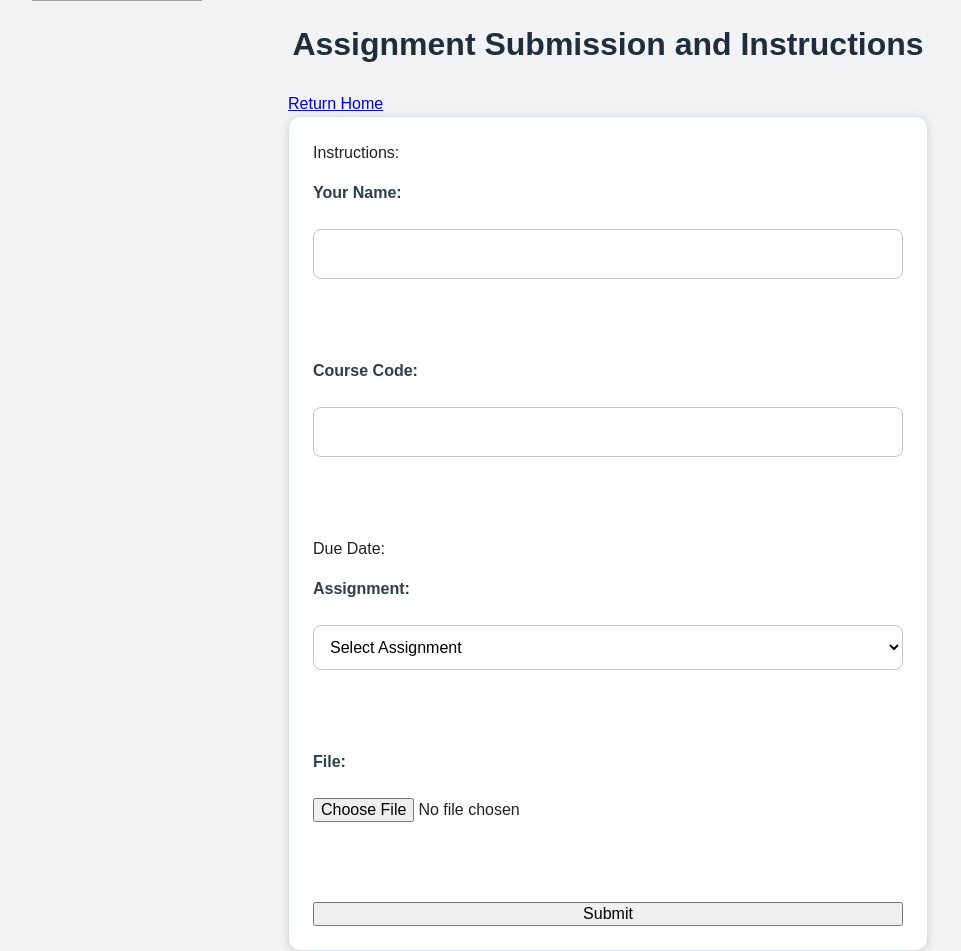
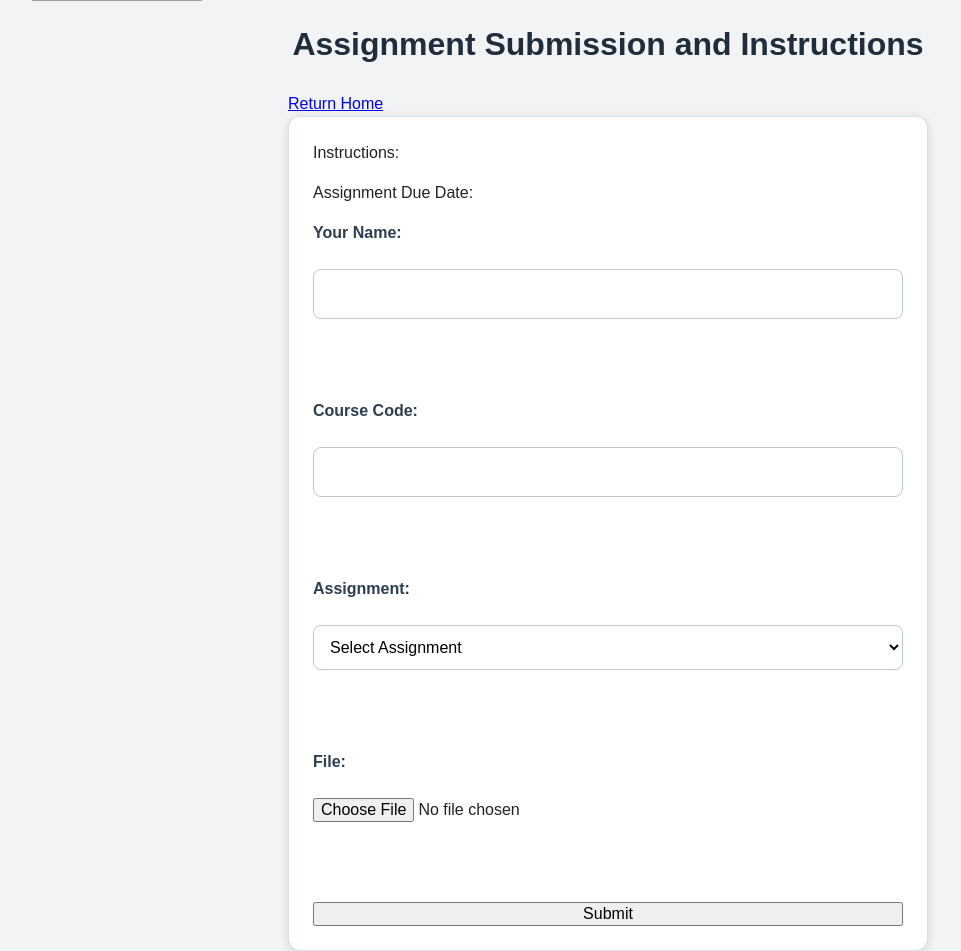
Before and after one commit to nfava/IRM3007-OnlineLearningApplication, a Django app: page /submit/ in a window 1280 px wide. Shown: the part 107-1058 px from the top of the page, without its empty margins (32-993 px from the left). Run offline with Django 5.2, Linux system fonts and the light colour scheme; data comes from the database, SQL or seed files in the repository; both versions use the stored data as it was after the commit; grey boxes are pictures that could not be loaded.

Commit message:
simple formatting of form

```diff
--- a/IRM3007/grades/templates/Assignment_submission.html
+++ b/IRM3007/grades/templates/Assignment_submission.html
@@ -14,14 +14,16 @@
 <form method="post" enctype="multipart/form-data">
     {% csrf_token %}
     <p id="instruction_display">Instructions:</p>
+    <!-- This will update based on the assignment selected and display due date -->
+    <p id="due_date_display">Assignment Due Date: </p>
+
     <!-- Student name and course code within form-->
+    <!-- Assignment drop down bar and file upload sections -->
     {{ form.student_name.label_tag }} {{ form.student_name }}<br><br>
     {{ form.course_code.label_tag }} {{ form.course_code }}<br><br>
-<!-- This will update based on the assignment selected and display due date -->
-    <p id="due_date_display">Due Date: </p>
-<!-- Assignment drop down bar and file upload sections -->
     {{ form.assignment.label_tag }} {{ form.assignment }}<br><br>
     {{ form.file.label_tag }} {{ form.file }}<br><br>
+
 <!-- submit the assignment button which will allow prof to see and grade-->
     <input type="submit" value="Submit">
 </form>
```
Also changed, not shown: IRM3007/db.sqlite3, 3 other files.
